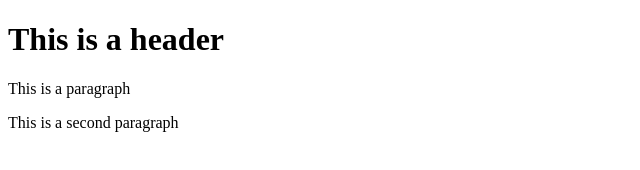
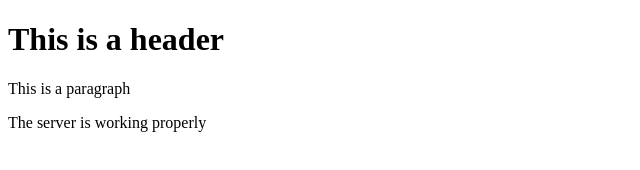
Before and after one commit to GravitonXD/git-test, a website: page index.html in a window 1280 px wide. Shown: the full height of the page, 0-640 px from the left. Drawn offline with Linux system fonts and the light colour scheme.

Commit message:
Installed NPM lite-serve and other changes
*initialized package.json
* Changes in index.html
Parapgraph 2: "The server is working properly"

```diff
--- a/index.html
+++ b/index.html
@@ -5,6 +5,6 @@
     <body>
         <h1> This is a header </h1>
         <p> This is a paragraph </p>
-        <p> This is a second paragraph </p>
+        <p> The server is working properly </p>
     </body>
 </html>
```
Also changed, not shown: package.json (added, +28 -0 lines), 2 other files.
